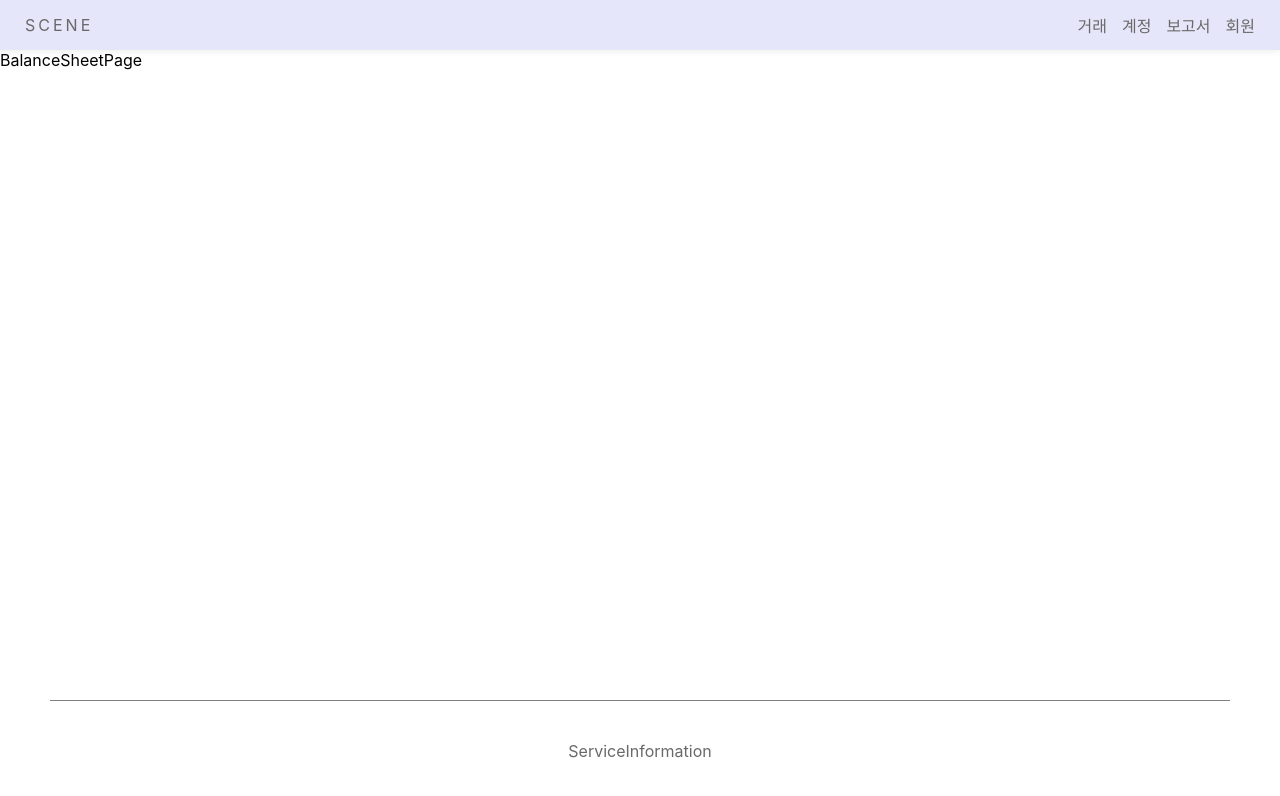
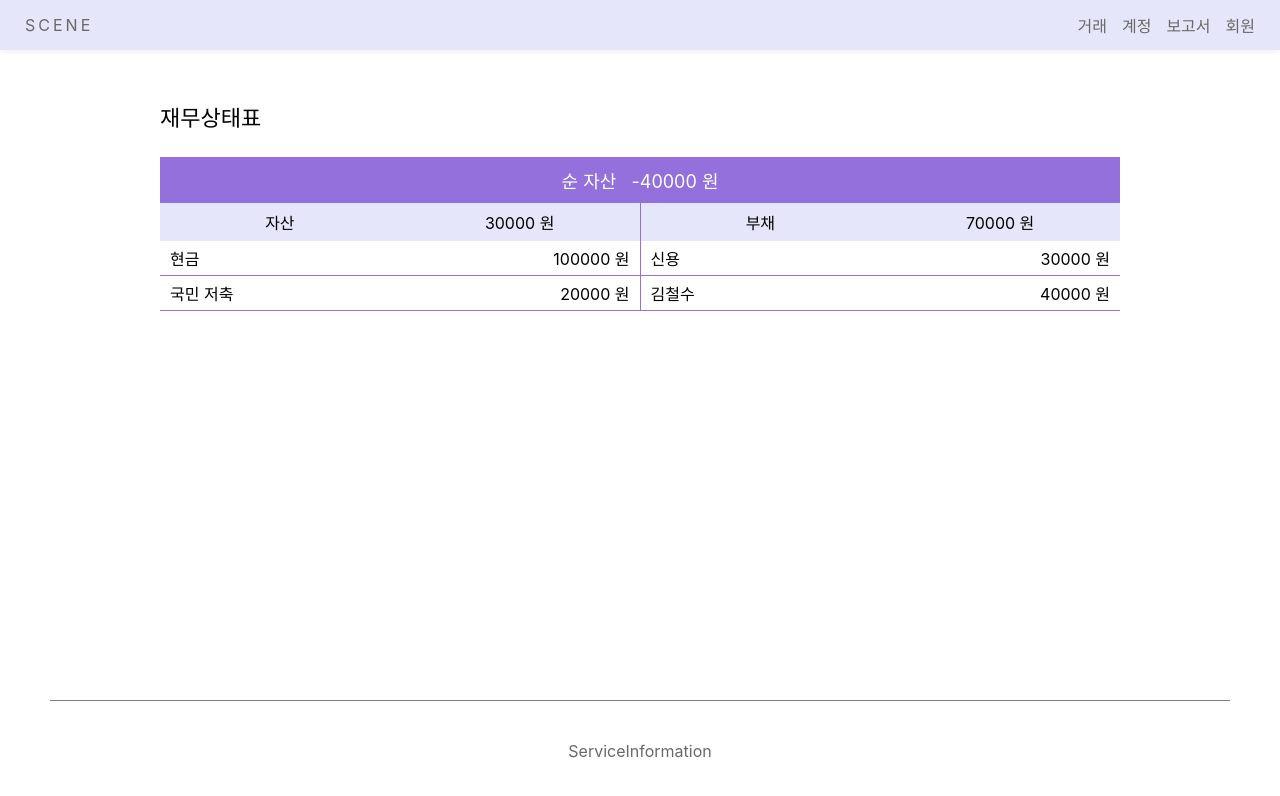
Before and after one commit to suloginscene/web-frontend, a React (Create React App) app: page /balance-sheet in a window 1280 px wide. Shown: the top 796 px of the page. Built offline with nearby package versions, Linux system fonts and the light colour scheme; no server answers.

Commit message:
feat: Design balance sheet

```diff
--- a/src/components/accountant/AccountList.scss
+++ b/src/components/accountant/AccountList.scss
@@ -7,17 +7,10 @@
     margin-bottom: 75px;
 
     table {
-      width: 100%;
-      margin: 0 auto 50px;
-      border-collapse: collapse;
-
       tr {
-        border-bottom: 1px solid mediumpurple;
-
         th {
           width: 25%;
-          min-width: 50px;
-          padding: 10px;
+          padding: 10px 0;
           font-size: 18px;
           font-weight: normal;
         }
@@ -27,7 +20,7 @@
 
           .account-item {
             display: inline-block;
-            margin: 0 15px 10px 0;
+            margin: 0 15px 8px 0;
             font-size: 16px;
           }
         }
--- /dev/null
+++ b/src/components/accountant/BalanceSheet.js
@@ -0,0 +1,54 @@
+import React from 'react';
+import './BalanceSheet.scss';
+
+function AccountItem({account}) {
+  return (
+    <tr>
+      <td>{account.name}</td>
+      <td className={"balance"}>{account.balance} 원</td>
+    </tr>
+  );
+}
+
+function BalanceSheet({balanceSheet}) {
+  const assets = balanceSheet.assets.map(asset =>
+    <AccountItem key={asset.id} account={asset}/>);
+  const liabilities = balanceSheet.liabilities.map(liability =>
+    <AccountItem key={liability.id} account={liability}/>);
+
+  return (
+    <div className={"balance-sheet"}>
+      <h3>재무상태표</h3>
+      <div className={"net"}>
+        순 자산 &nbsp; {balanceSheet.total.net} 원
+      </div>
+      <div className={"detail"}>
+        <table>
+          <thead>
+            <tr>
+              <th>자산</th>
+              <th>{balanceSheet.total.assetSum} 원</th>
+            </tr>
+          </thead>
+          <tbody>
+            {assets}
+          </tbody>
+        </table>
+        <div className={"vertical-line"}/>
+        <table>
+          <thead>
+            <tr>
+              <th>부채</th>
+              <th>{balanceSheet.total.liabilitySum} 원</th>
+            </tr>
+          </thead>
+          <tbody>
+            {liabilities}
+          </tbody>
+        </table>
+      </div>
+    </div>
+  );
+}
+
+export default BalanceSheet;
--- /dev/null
+++ b/src/components/accountant/BalanceSheet.scss
@@ -0,0 +1,52 @@
+.balance-sheet {
+  h3 {
+    margin-bottom: 25px;
+  }
+
+  .net {
+    padding: 10px 0;
+    text-align: center;
+    font-size: 18px;
+    color: white;
+    background-color: mediumpurple;
+  }
+
+  .detail {
+    display: flex;
+
+    table {
+      tbody {
+        tr {
+          .balance {
+            text-align: right;
+          }
+        }
+      }
+    }
+
+    .vertical-line {
+      border-right: 1px solid mediumpurple;
+    }
+  }
+}
+
+
+@media (max-width: 768px) {
+  .balance-sheet {
+    .net {
+      font-size: 16px;
+    }
+  }
+}
+
+@media (max-width: 480px) {
+  .balance-sheet {
+    .detail {
+      display: block;
+
+      .vertical-line {
+        display: none;
+      }
+    }
+  }
+}
--- a/src/components/accountant/Ledger.scss
+++ b/src/components/accountant/Ledger.scss
@@ -21,14 +21,29 @@
 
           .account-name {
             width: 120px;
-            max-width: 120px;
-            overflow: hidden;
             text-align: center;
           }
 
           .amount {
+            width: 120px;
             text-align: right;
-            width: 120px;
+          }
+        }
+      }
+    }
+  }
+}
+
+
+@media (max-width: 1024px) {
+  .ledger {
+    .transactions {
+      table {
+        tbody {
+          tr {
+            .account-name {
+              width: 100px;
+            }
           }
         }
       }
@@ -42,10 +57,6 @@
       table {
         thead {
           tr {
-            th {
-              padding: 7px 3px;
-            }
-
             .description {
               display: none;
             }
@@ -68,12 +79,10 @@
 
             .account-name {
               width: 60px;
-              max-width: 60px;
             }
 
             .amount {
               width: 100px;
-              max-width: 100px;
             }
 
             .description {
--- a/src/components/common/PageTemplate.scss
+++ b/src/components/common/PageTemplate.scss
@@ -4,6 +4,7 @@
   width: 75%;
   padding-top: 50px;
 }
+
 
 @media (max-width: 768px) {
   .page-template {
--- /dev/null
+++ b/src/containers/accountant/BalanceSheetContainer.js
@@ -0,0 +1,38 @@
+import React from 'react';
+import BalanceSheet from "../../components/accountant/BalanceSheet";
+
+function BalanceSheetContainer() {
+  const balanceSheet = {
+    "total": {
+      "liabilitySum": 70000,
+      "assetSum": 30000,
+      "net": -40000
+    },
+    "assets": [{
+      "id": 32,
+      "name": "현금",
+      "balance": 100000
+    }, {
+      "id": 33,
+      "name": "국민 저축",
+      "balance": 20000
+    }],
+    "liabilities": [{
+      "id": 34,
+      "name": "신용",
+      "balance": 30000
+    }, {
+      "id": 35,
+      "name": "김철수",
+      "balance": 40000
+    }]
+  };
+
+  return (
+    <BalanceSheet
+      balanceSheet={balanceSheet}
+    />
+  );
+}
+
+export default BalanceSheetContainer;
--- a/src/containers/accountant/LedgerContainer.js
+++ b/src/containers/accountant/LedgerContainer.js
@@ -19,7 +19,7 @@ function LedgerContainer() {
       "createdAt": "2021-04-13 21:41:33"
     }, {
       "type": "SELL",
-      "amount": 1000000001,
+      "amount": 987654321,
       "debit": "현대 신용",
       "credit": "국민 저축 예금 통장",
       "description": "설명",
--- a/src/index.scss
+++ b/src/index.scss
@@ -92,8 +92,12 @@ body {
 
   // text -----------------------------------------------------------------------------------
 
-  h1, h2, h3, h4 {
+  h1, h2, h3, h4, h5, h6 {
     margin: 0;
+  }
+
+  h4, h5, h6 {
+    display: inline-block;
   }
 
   h1 {
@@ -114,7 +118,16 @@ body {
   h4 {
     font-size: 19px;
     font-weight: normal;
-    display: inline-block;
+  }
+
+  h5 {
+    font-size: 17px;
+    font-weight: bold;
+  }
+
+  h6 {
+    font-size: 16px;
+    font-weight: bold;
   }
 
   small {
@@ -132,9 +145,12 @@ body {
     thead {
       tr {
         th {
-          padding: 7px 10px;
+          white-space: nowrap;
+          max-width: 1px;
+          overflow: hidden;
           background-color: lavender;
           font-weight: normal;
+          padding: 7px 0;
         }
       }
     }
@@ -144,8 +160,10 @@ body {
         border-bottom: 1px solid mediumpurple;
 
         td {
+          white-space: nowrap;
+          max-width: 1px;
+          overflow: hidden;
           padding: 5px 10px;
-          white-space: nowrap;
         }
       }
     }
--- a/src/pages/accountant/BalanceSheetPage.js
+++ b/src/pages/accountant/BalanceSheetPage.js
@@ -1,13 +1,15 @@
 import React from 'react';
 import {useSelector} from "react-redux";
 import {Redirect} from "react-router-dom";
+import PageTemplate from "../../components/common/PageTemplate";
+import BalanceSheetContainer from "../../containers/accountant/BalanceSheetContainer";
 
 function BalanceSheetPage() {
   const {jwt} = useSelector(({member}) => ({jwt: member.jwt}));
   return jwt ?
-    <>
-      BalanceSheetPage
-    </>
+    <PageTemplate>
+      <BalanceSheetContainer/>
+    </PageTemplate>
     : <Redirect to={"/login"}/>;
 }
 
```
